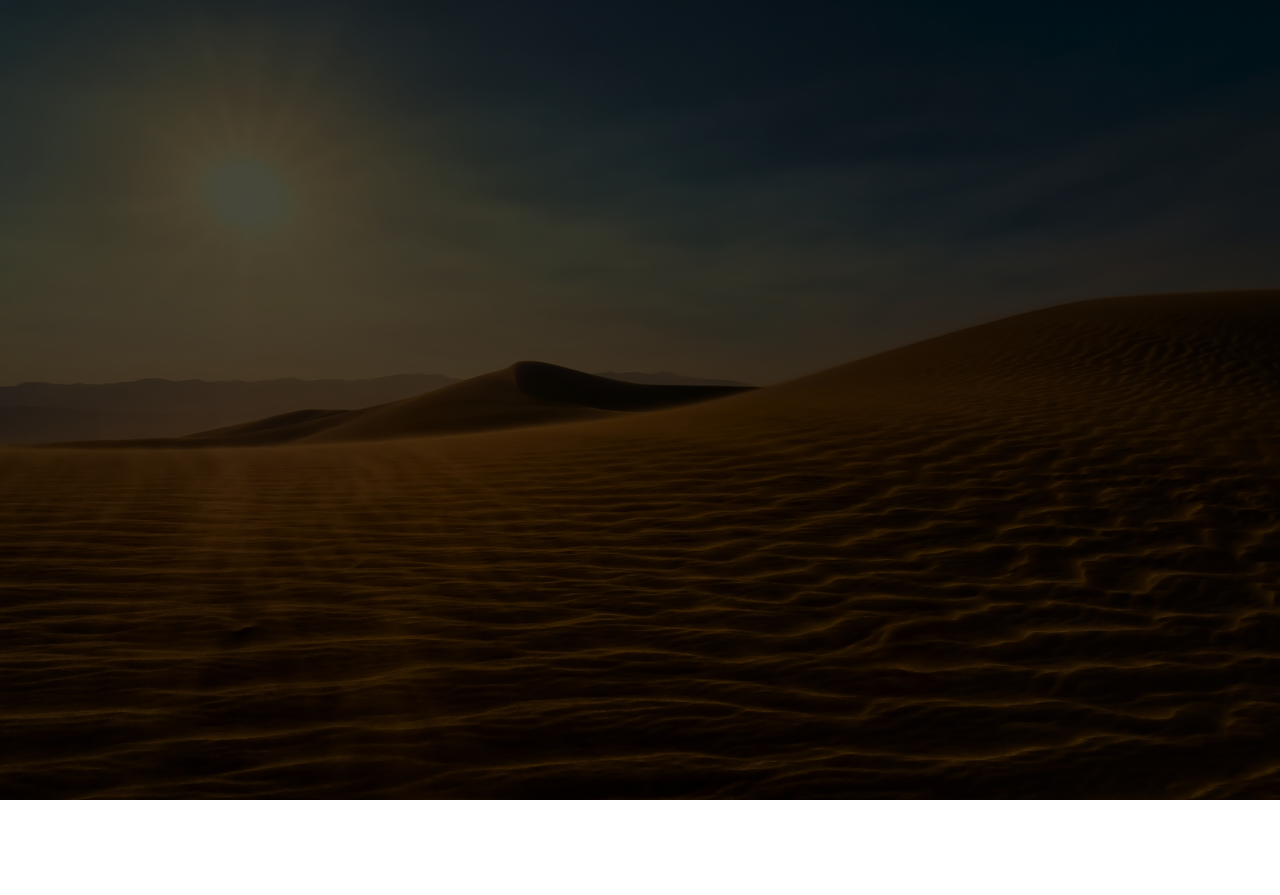
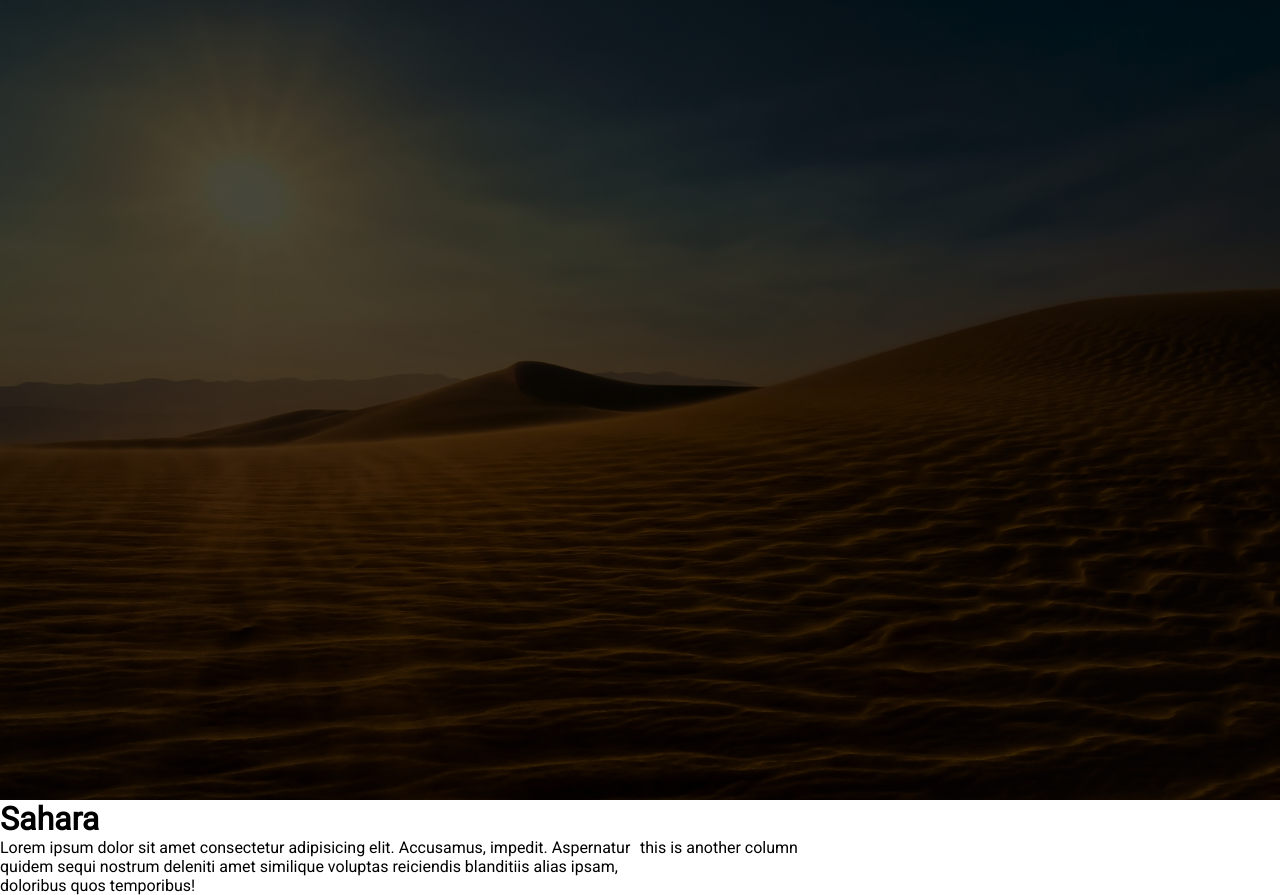
Before and after one commit to webfaisalbd/sahara-desert-header-design-using-html-css, a website: page index.html in a window 1280 px wide. Before the commit the page ends 800 px from the top, so only its background shows below. Drawn offline with Linux system fonts and the light colour scheme.

Commit message:
make a div and there have an one row and inside the row, there have two columns, make them 50%

```diff
--- a/index.html
+++ b/index.html
@@ -20,5 +20,17 @@
     <div class="container">
 
     </div>
+
+    <div class="row">
+      <div class="col">
+        <h1>Sahara</h1>
+        <p>Lorem ipsum dolor sit amet consectetur adipisicing elit. Accusamus, impedit. Aspernatur quidem sequi nostrum
+          deleniti amet similique voluptas reiciendis blanditiis alias ipsam, doloribus quos temporibus!</p>
+      </div>
+      <div class="col">
+        <p>this is another column</p>
+      </div>
+
+    </div>
   </body>
 </html>
--- a/style.css
+++ b/style.css
@@ -47,3 +47,15 @@ nav ul li a {
   color: #fff;
   font-size: 13px;
 }
+
+
+.row {
+  display: flex;
+  height: 88%;
+  align-items: center;
+
+}
+
+.col {
+  flex-basis: 50%;
+}
```
